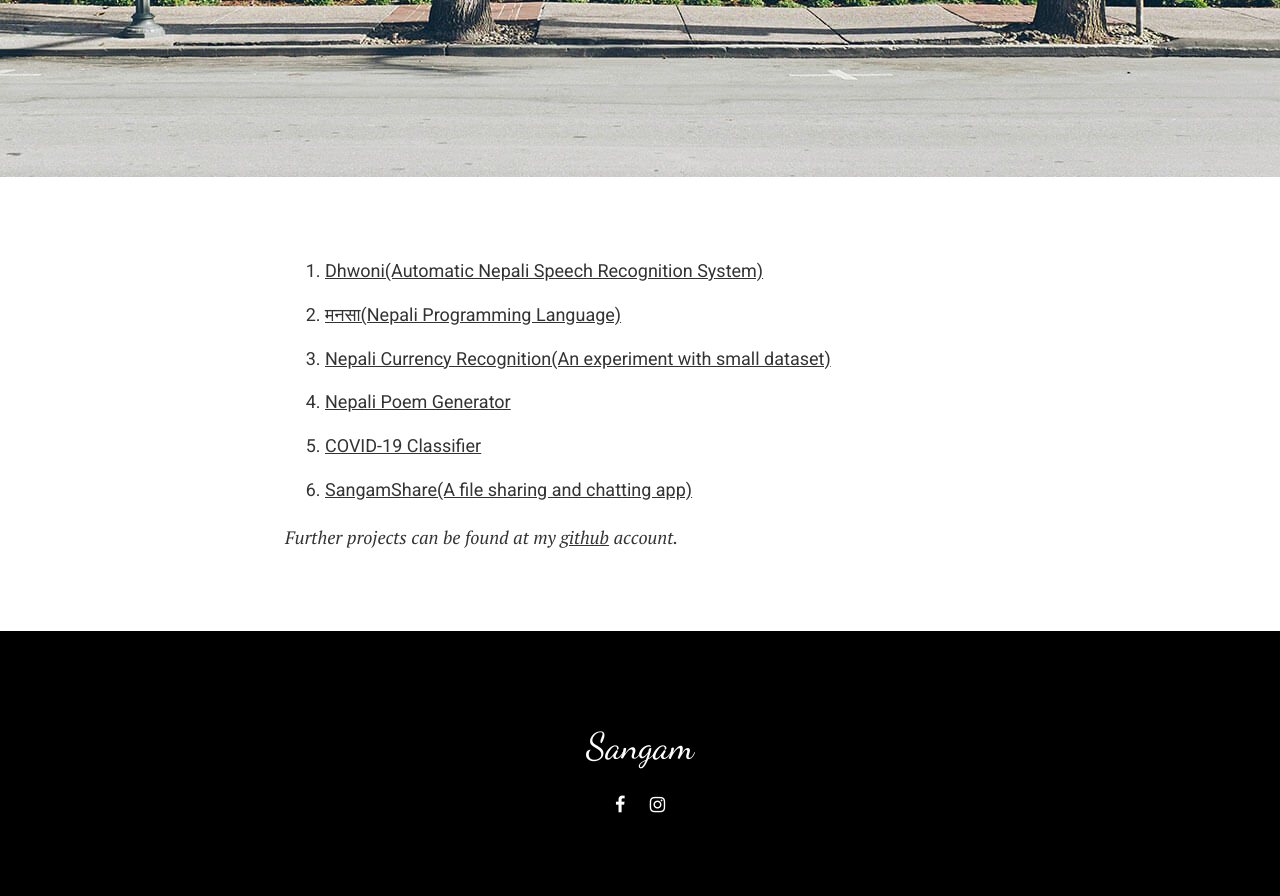
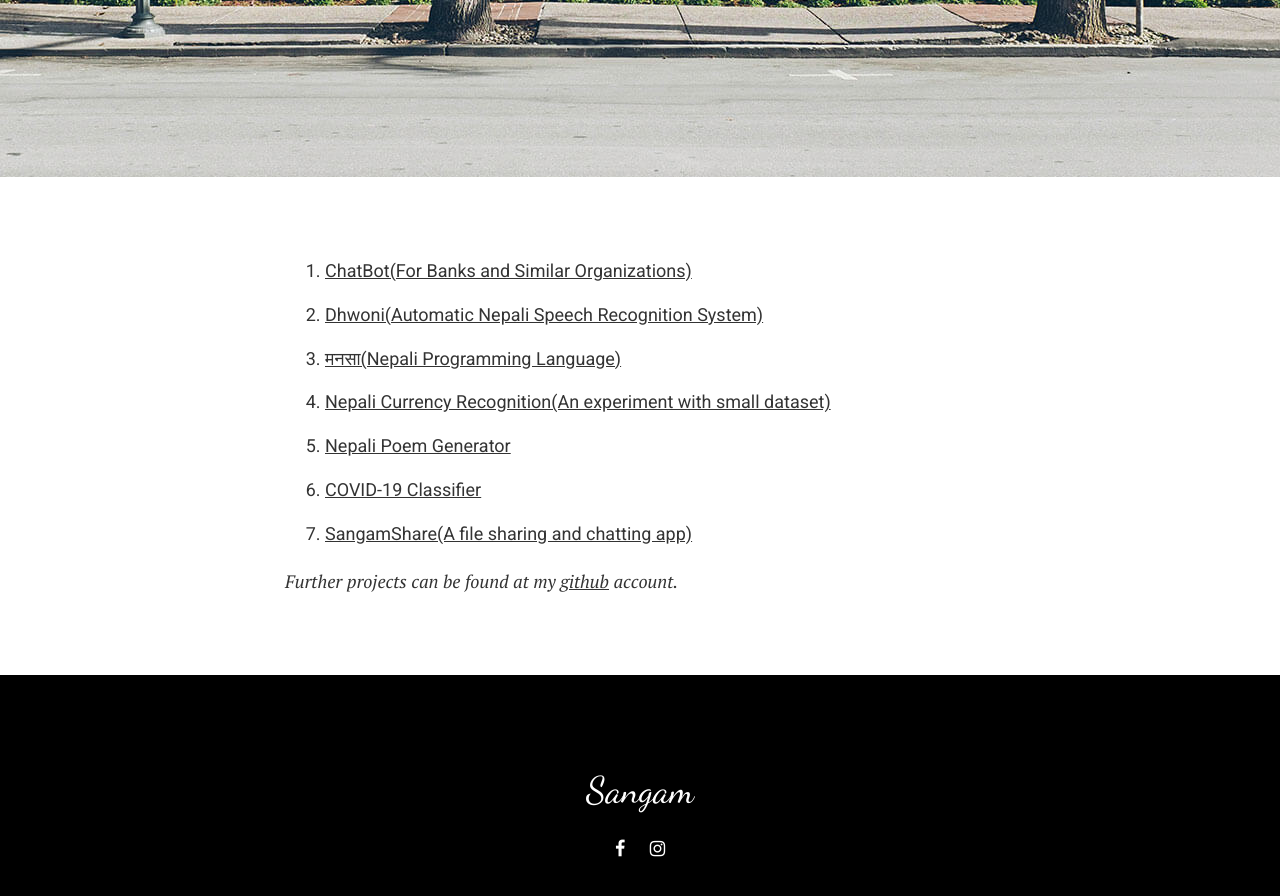
Before and after one commit to chinge55/chinge55.github.io, a Jekyll site: the page built from _pages/projects.md, in a window 1280 px wide and 900 px high, scrolled down 583 px. Shown: the top 896 px of the window. Built offline with Jekyll 4.4.1, drawn with Linux system fonts in a browser that asks for light colours.

Commit message:
Update projects.md

```diff
--- a/_pages/projects.md
+++ b/_pages/projects.md
@@ -4,11 +4,12 @@ title: Projects
 image: 14.jpg
 ---
 
-1. <a href = "https://www.dhwoni.com" target = "_blank">Dhwoni(Automatic Nepali Speech Recognition System)</a>
-2. <a href = "https://mnsa.cc" target = "_blank">मनसा(Nepali Programming Language)</a>
-3. <a href = "https://github.com/chinge55/nepali-currency-recognition" target = "_blank">Nepali Currency Recognition(An experiment with small dataset)</a>
-4. <a href = "https://github.com/chinge55/Poem-Generator" target = "_blank">Nepali Poem Generator</a>
-5. <a href = "https://github.com/chinge55/covid19-classifier" target = "_blank">COVID-19 Classifier</a>
-6. <a href = "https://github.com/chinge55/SangamShare" target = "_blank">SangamShare(A file sharing and chatting app)</a>
+1. <a href = "https://nbbl.com.np" target = "_blank">ChatBot(For Banks and Similar Organizations)</a>
+2. <a href = "https://www.dhwoni.com" target = "_blank">Dhwoni(Automatic Nepali Speech Recognition System)</a>
+3. <a href = "https://mnsa.cc" target = "_blank">मनसा(Nepali Programming Language)</a>
+4. <a href = "https://github.com/chinge55/nepali-currency-recognition" target = "_blank">Nepali Currency Recognition(An experiment with small dataset)</a>
+5. <a href = "https://github.com/chinge55/Poem-Generator" target = "_blank">Nepali Poem Generator</a>
+6. <a href = "https://github.com/chinge55/covid19-classifier" target = "_blank">COVID-19 Classifier</a>
+7. <a href = "https://github.com/chinge55/SangamShare" target = "_blank">SangamShare(A file sharing and chatting app)</a>
 
 *Further projects can be found at my <a href = "https://github.com/chinge55">github</a> account.*
```
